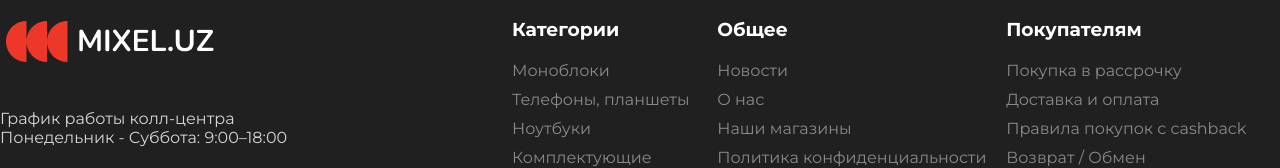
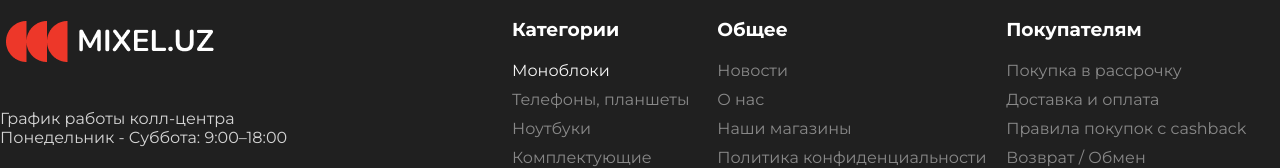
Before and after one commit to djboburjon/mixel.uz, a React (Vite) app: page /filter/1 in a window 1280 px wide. In both pictures the pointer is over the link 608 px from the left and 248 px from the top of the page. Shown: the part 178-346 px from the top of the page. Built offline with nearby package versions, Linux system fonts and the light colour scheme; no server answers.

Commit message:
footer_right a added hover color

```diff
--- a/src/components/footer/Footer.css
+++ b/src/components/footer/Footer.css
@@ -61,4 +61,9 @@ footer .logo {
   display: block;
   color: #898989;
   margin-bottom: 10px;
+  transition: all .3s ease;
 }
+
+.footer_right a:hover {
+  color: whitesmoke;
+}
```
